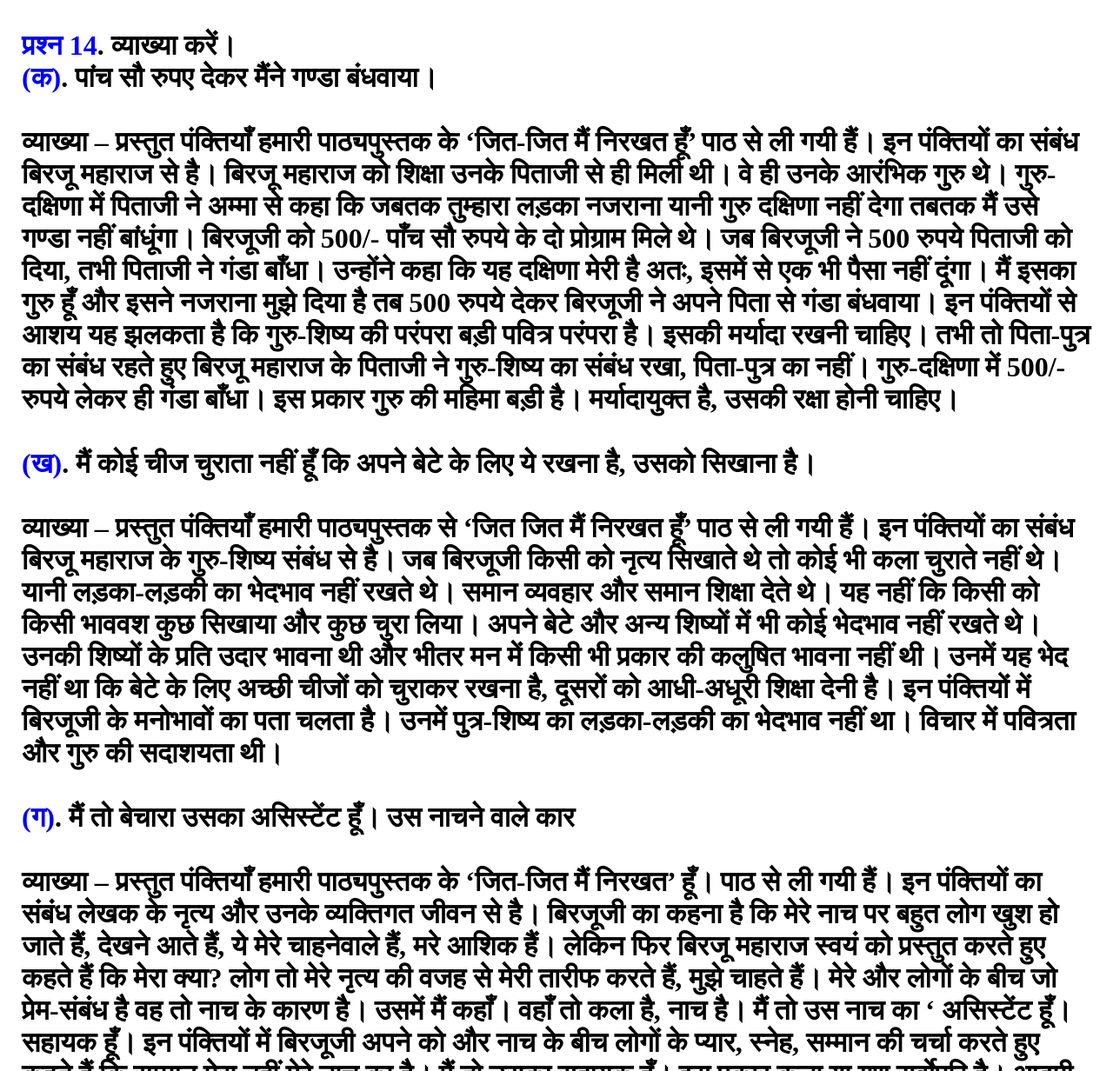
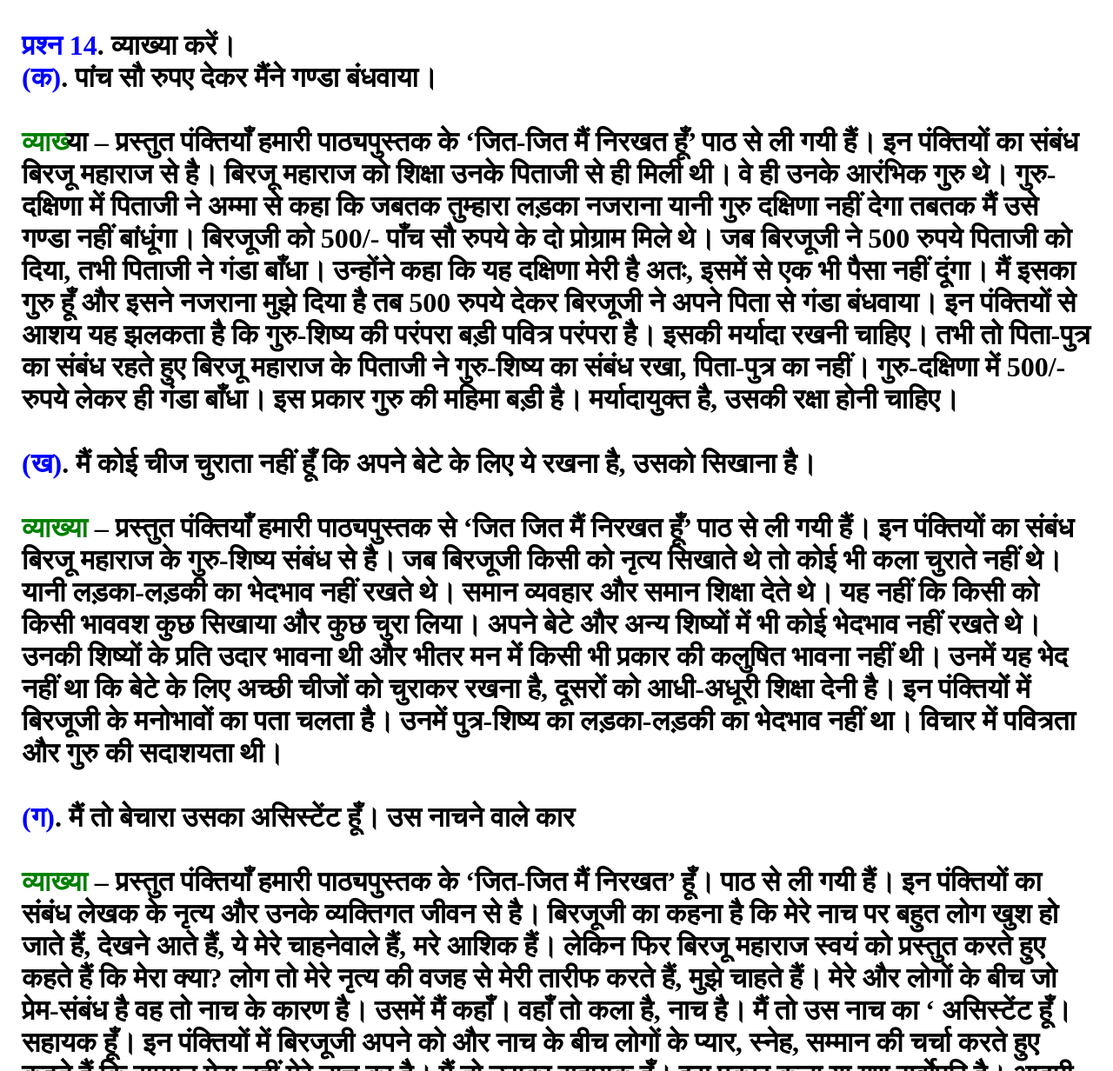
Before and after one commit to HelpingStudy/hindisubjective.github.io, a plain HTML site: page jit-jit mai nirakhat hun.html in a window 1280 px wide. Shown: the part 2413-3645 px from the top of the page at 87% size. Drawn offline with Linux system fonts and the light colour scheme.

Commit message:
Update jit-jit mai nirakhat hun.html

```diff
--- a/jit-jit mai nirakhat hun.html
+++ b/jit-jit mai nirakhat hun.html
@@ -62,7 +62,7 @@ Specially Built For The Students Of Bihar Board Standard 10th</h2></center><hr s
 
 <font color="blue">प्रश्न 14</font>. व्याख्या करें। <br>
 <font color="blue">(क)</font>. पांच सौ रुपए देकर मैंने गण्डा बंधवाया।<br><br>
-व्याख्या – प्रस्तुत पंक्तियाँ हमारी पाठ्यपुस्तक के ‘जित-जित मैं निरखत हूँ’ पाठ से ली गयी हैं। इन पंक्तियों का संबंध बिरजू महाराज से है। बिरजू महाराज को शिक्षा उनके पिताजी से ही मिली थी। वे ही
+<font color="green">व्याख्</font>या – प्रस्तुत पंक्तियाँ हमारी पाठ्यपुस्तक के ‘जित-जित मैं निरखत हूँ’ पाठ से ली गयी हैं। इन पंक्तियों का संबंध बिरजू महाराज से है। बिरजू महाराज को शिक्षा उनके पिताजी से ही मिली थी। वे ही
 उनके आरंभिक गुरु थे। गुरु-दक्षिणा में पिताजी ने अम्मा से कहा कि जबतक तुम्हारा लड़का नजराना यानी गुरु दक्षिणा नहीं देगा तबतक मैं उसे गण्डा नहीं बांधूंगा। बिरजूजी को 500/- पाँच सौ रुपये के दो
  प्रोग्राम मिले थे। जब बिरजूजी ने 500 रुपये पिताजी को दिया, तभी पिताजी ने गंडा बाँधा। उन्होंने कहा कि यह दक्षिणा मेरी है अतः, इसमें से एक भी पैसा नहीं दूंगा। मैं इसका गुरु हूँ और इसने नजराना मुझे
  दिया है तब 500 रुपये देकर बिरजूजी ने अपने पिता से गंडा बंधवाया। इन पंक्तियों से आशय यह झलकता है कि गुरु-शिष्य की परंपरा बड़ी पवित्र परंपरा है। इसकी मर्यादा रखनी चाहिए। तभी तो पिता-पुत्र
@@ -70,14 +70,14 @@ Specially Built For The Students Of Bihar Board Standard 10th</h2></center><hr s
  होनी चाहिए।<br><br>
 
 <font color="blue">(ख)</font>. मैं कोई चीज चुराता नहीं हूँ कि अपने बेटे के लिए ये रखना है, उसको सिखाना है।<br><br>
-व्याख्या – प्रस्तुत पंक्तियाँ हमारी पाठ्यपुस्तक से ‘जित जित मैं निरखत हूँ’ पाठ से ली गयी हैं। इन पंक्तियों का संबंध बिरजू महाराज के गुरु-शिष्य संबंध से है। जब बिरजूजी किसी को नृत्य सिखाते थे तो
+<font color="green">व्याख्या</font> – प्रस्तुत पंक्तियाँ हमारी पाठ्यपुस्तक से ‘जित जित मैं निरखत हूँ’ पाठ से ली गयी हैं। इन पंक्तियों का संबंध बिरजू महाराज के गुरु-शिष्य संबंध से है। जब बिरजूजी किसी को नृत्य सिखाते थे तो
  कोई भी कला चुराते नहीं थे। यानी लड़का-लड़की का भेदभाव नहीं रखते थे। समान व्यवहार और समान शिक्षा देते थे। यह नहीं कि किसी को किसी भाववश कुछ सिखाया और कुछ चुरा लिया।
  अपने बेटे और अन्य शिष्यों में भी कोई भेदभाव नहीं रखते थे। उनकी शिष्यों के प्रति उदार भावना थी और भीतर मन में किसी भी प्रकार की कलुषित भावना नहीं थी। उनमें यह भेद नहीं था कि बेटे के लिए
  अच्छी चीजों को चुराकर रखना है, दूसरों को आधी-अधूरी शिक्षा देनी है। इन पंक्तियों में बिरजूजी के मनोभावों का पता चलता है। उनमें पुत्र-शिष्य का लड़का-लड़की का भेदभाव नहीं था। विचार में पवित्रता
  और गुरु की सदाशयता थी।<br><br>
 
 <font color="blue">(ग)</font>. मैं तो बेचारा उसका असिस्टेंट हूँ। उस नाचने वाले कार<br><br>
-व्याख्या – प्रस्तुत पंक्तियाँ हमारी पाठ्यपुस्तक के ‘जित-जित मैं निरखत’ हूँ। पाठ से ली गयी हैं। इन पंक्तियों का संबंध लेखक के नृत्य और उनके व्यक्तिगत जीवन से है। बिरजूजी का कहना है कि मेरे नाच
+<font color="green">व्याख्या</font> – प्रस्तुत पंक्तियाँ हमारी पाठ्यपुस्तक के ‘जित-जित मैं निरखत’ हूँ। पाठ से ली गयी हैं। इन पंक्तियों का संबंध लेखक के नृत्य और उनके व्यक्तिगत जीवन से है। बिरजूजी का कहना है कि मेरे नाच
 पर बहुत लोग खुश हो जाते हैं, देखने आते हैं, ये मेरे चाहनेवाले हैं, मरे आशिक हैं। लेकिन फिर बिरजू महाराज स्वयं को प्रस्तुत करते हुए कहते हैं कि मेरा क्या? लोग तो मेरे नृत्य की वजह से मेरी तारीफ करते हैं,
  मुझे चाहते हैं। मेरे और लोगों के बीच जो प्रेम-संबंध है वह तो नाच के कारण है। उसमें मैं कहाँ। वहाँ तो कला है, नाच है। मैं तो उस नाच का ‘ असिस्टेंट हूँ। सहायक हूँ। इन पंक्तियों में बिरजूजी अपने को और
  नाच के बीच लोगों के प्यार, स्नेह, सम्मान की चर्चा करते हुए कहते हैं कि सम्मान मेरा नहीं मेरे नाच का है। मैं तो उसका सहायक हूँ। इस प्रकार कला या गुण सर्वोपरि है। आदमी कुछ नहीं है। उसकी गुणवत्ता
```
